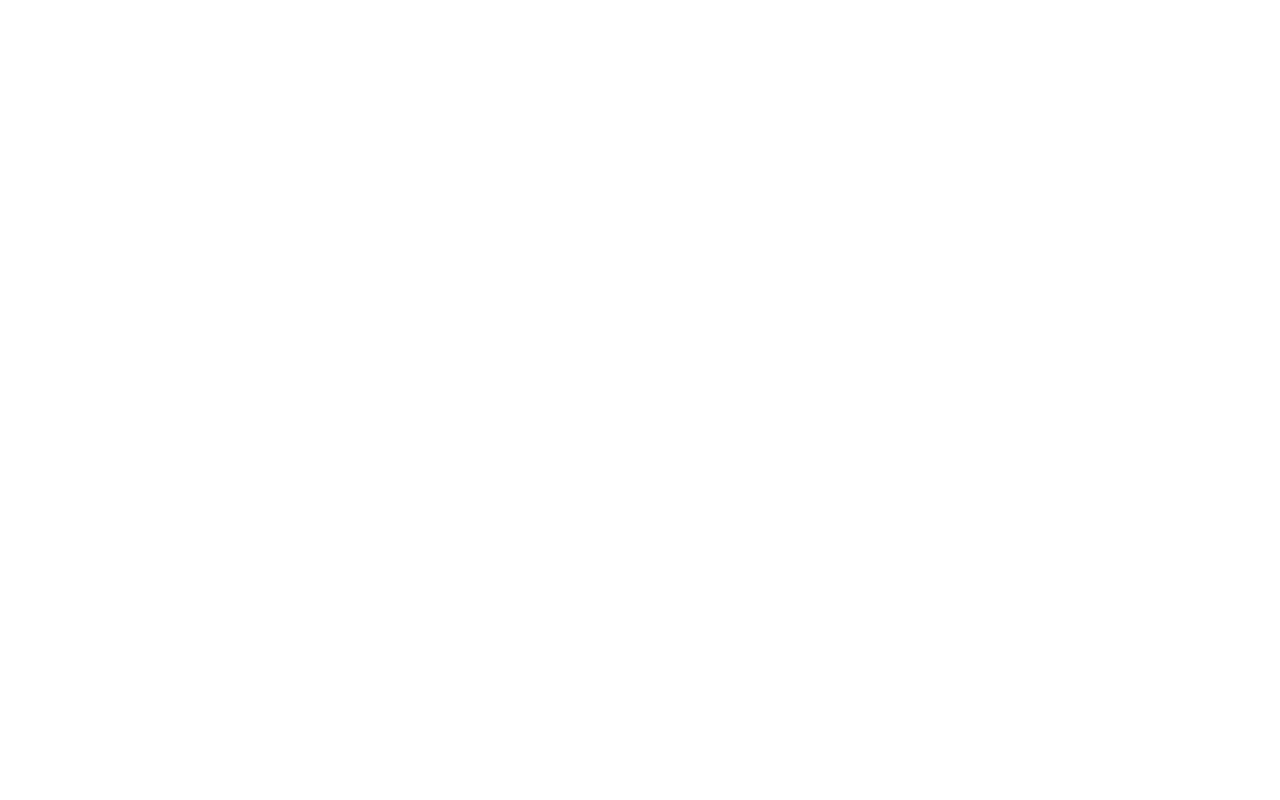
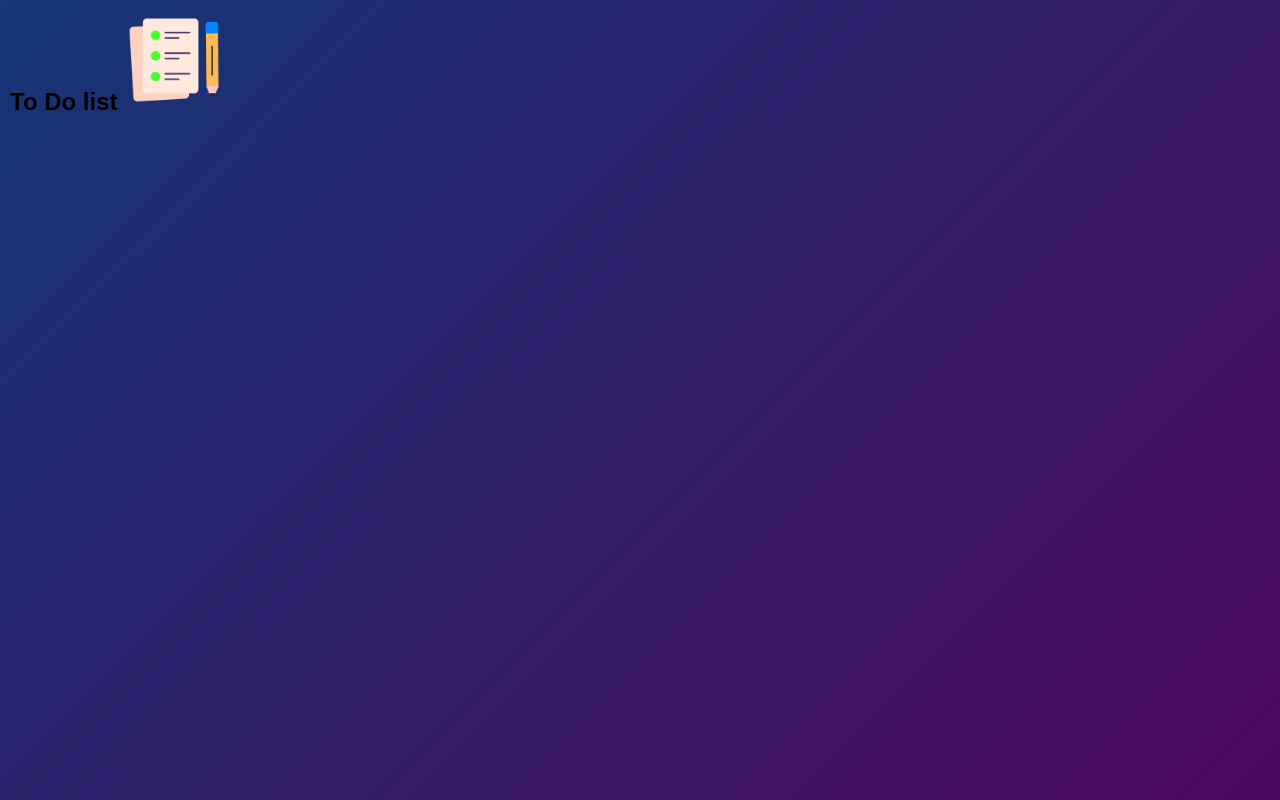
Before and after one commit to brunaszarin/Javascript-To-Do-App, a plain HTML site: page index.html in a window 1280 px wide. Drawn offline with Linux system fonts and the light colour scheme.

Commit message:
File organization

```diff
--- a/index.html
+++ b/index.html
@@ -5,8 +5,14 @@
     <meta name="viewport" content="width=device-width, initial-scale=1.0">
     <title>To Do List APP</title>
     <link rel="stylesheet" href="style.css">
+    <link rel="script" href="script.js">
 </head>
 <body>
 
+    <div class="container">
+        <div class="todo-app">
+            <h2>To Do list <img src="images/icon.png"></h2>
+        </div>
+    </div>
 </body>
 </html>
--- a/style.css
+++ b/style.css
@@ -4,3 +4,10 @@
     font-family: 'Poppins', sans-serif;
     box-sizing: border-box;
 }
+
+.container{
+    width: 100%;
+    min-height: 100vh;
+    background: linear-gradient(135deg, #153677, #4e085f);
+    padding: 10px;
+}
```
Also changed, not shown: script.js (added).
